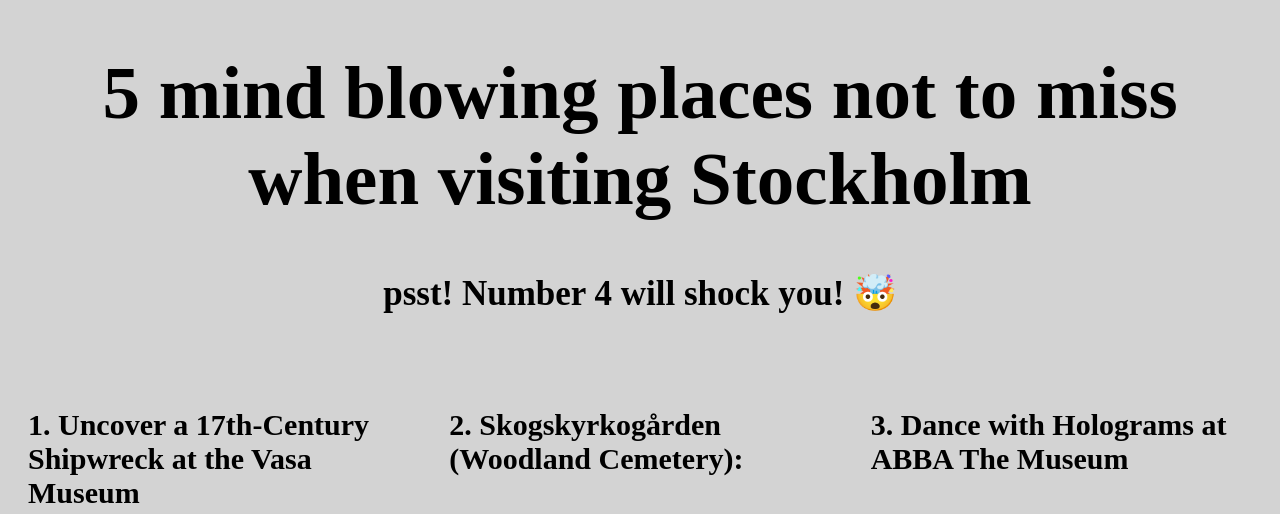
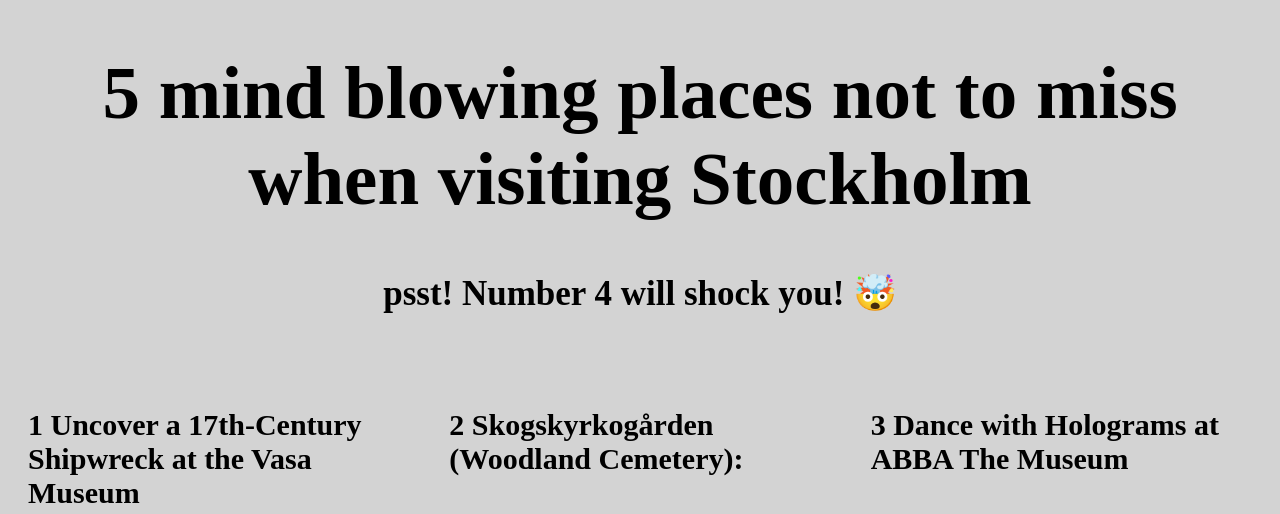
Before and after one commit to danu38/Buzzfeed-project, a plain HTML site: page index.html in a window 1280 px wide. Shown: the top 514 px of the page. Drawn offline with Linux system fonts and the light colour scheme; grey boxes are pictures that could not be loaded.

Commit message:
Minor fixing with punctuation in the text.

```diff
--- a/index.html
+++ b/index.html
@@ -16,7 +16,7 @@
 
     <!--Picture 1 and 3-->
         <div class="container">
-          <div class="box">    <h4>1. Uncover a 17th-Century Shipwreck at the Vasa Museum</h4>
+          <div class="box">    <h4>1 Uncover a 17th-Century Shipwreck at the Vasa Museum</h4>
             <a href="https://sv.wikipedia.org/wiki/Regalskeppet_Vasa">
 
             <img
@@ -27,7 +27,7 @@
         </div>
 
 
-          <div class="box">    <h4>2. Skogskyrkogården (Woodland Cemetery):</h4>
+          <div class="box">    <h4>2 Skogskyrkogården (Woodland Cemetery):</h4>
             <a href="https://en.wikipedia.org/wiki/ABBA_The_Museum#/">
             <img
                 src="https://upload.wikimedia.org/wikipedia/commons/thumb/4/43/Skogskyrk_Grav_2006.jpg/1920px-Skogskyrk_Grav_2006.jpg"></a></img>
@@ -36,7 +36,7 @@
                 central city, there’s just a short subway ride to see</p></div>
 
 
-          <div class="box">    <h4>3. Dance with Holograms at ABBA The Museum</h4>
+          <div class="box">    <h4>3 Dance with Holograms at ABBA The Museum</h4>
             <a href="https://sv.wikipedia.org/wiki/Skogskyrkog%C3%A5rden"><img
               src="https://upload.wikimedia.org/wikipedia/commons/thumb/0/06/ABBA_the_Museum%2C_winter_2014_01.JPG/1920px-ABBA_the_Museum%2C_winter_2014_01.JPG">
             </a></img>
```
